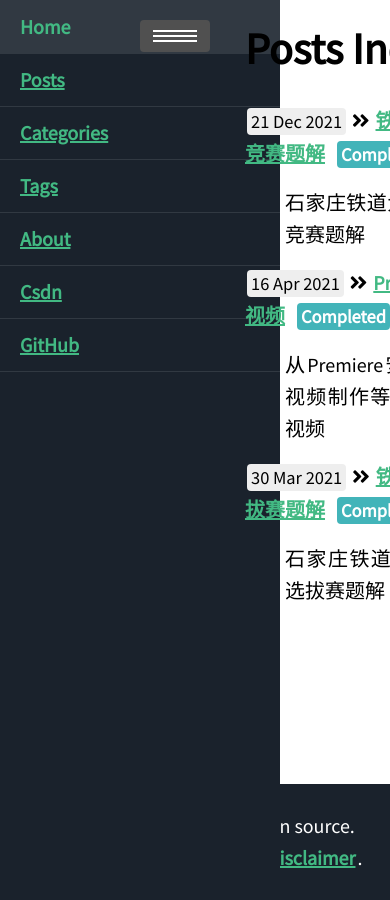
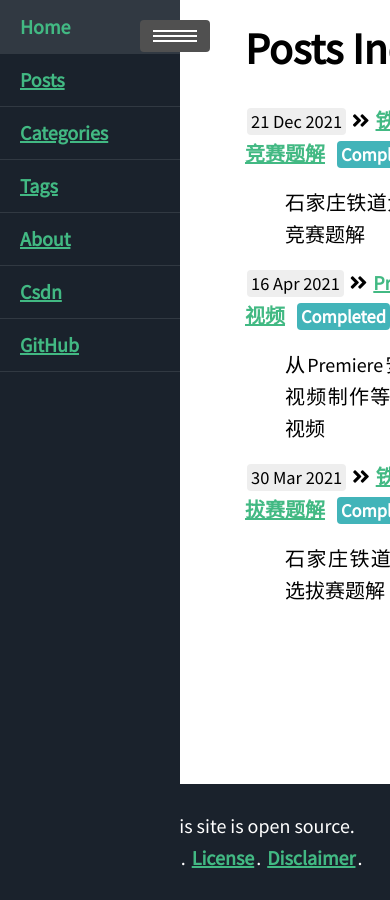
Before and after one commit to chenshunpeng/chenshunpeng.github.io, a Jekyll site: the page built from blog/index.html, in a window 390 px wide. Built offline with Jekyll 4.4.1, drawn with Linux system fonts in a browser that asks for light colours; nearby versions of some CDN libraries.

Commit message:
Update displayindex.css

```diff
--- a/assets/css/displayindex.css
+++ b/assets/css/displayindex.css
@@ -104,7 +104,7 @@ body {
   .sidebar {
     font-size: .75rem; /* 14px */
 		left: -14rem;
-		width: 14rem;
+		width: 9rem;
   }
 }
 
```
